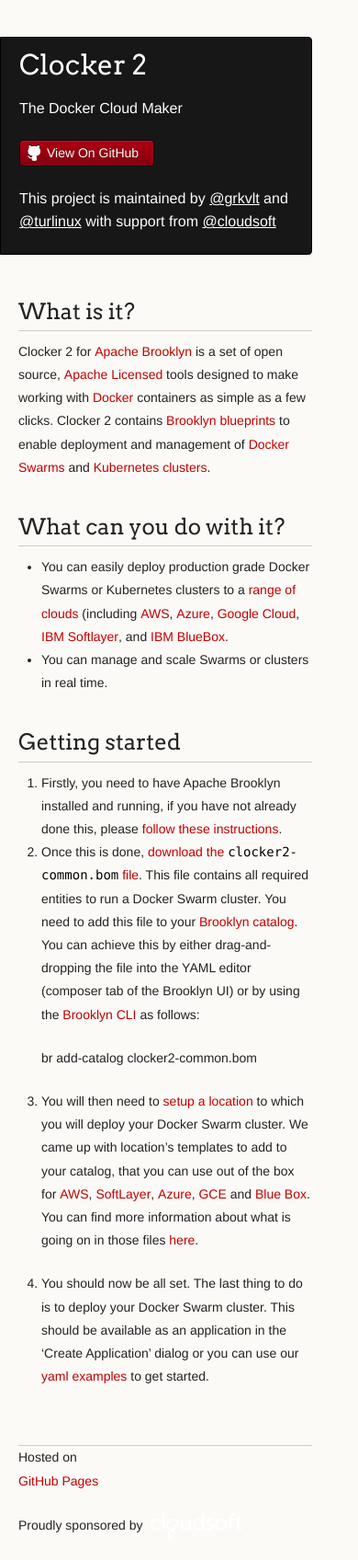
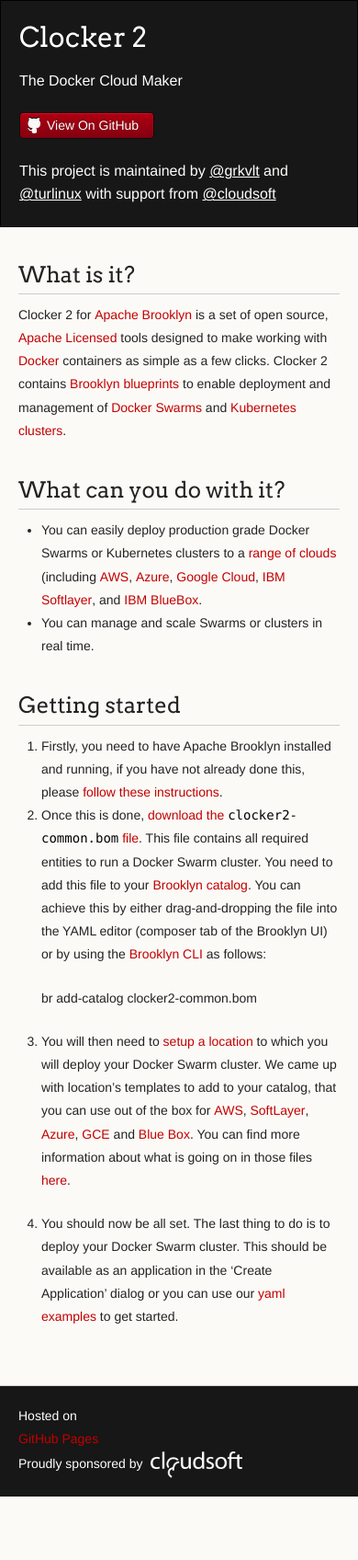
Before and after one commit to brooklyncentral/clocker2, a Jekyll site: the page built from index.md, in a window 390 px wide. Shown: the whole page at 92% size. Built offline with Jekyll 4.4.1, drawn with Linux system fonts in a browser that asks for light colours; after the commit the page ends 1627 px from its top, so only the background shows below that.

Commit message:
Update style for desktop et mobile browsers

```diff
--- a/stylesheets/styles.css
+++ b/stylesheets/styles.css
@@ -22,12 +22,11 @@ time, mark, audio, video {
     vertical-align: baseline;
 }
 
-
 /* Base text styles */
 
 body {
-  padding:10px 50px 0 0;
-  font-family:"Helvetica Neue", Helvetica, Arial, sans-serif;
+    padding: 0px 50px 0 0;
+    font-family: "Helvetica Neue", Helvetica, Arial, sans-serif;
     font-size: 14px;
     color: #232323;
     background-color: #FBFAF7;
@@ -38,21 +37,21 @@ body {
 }
 
 h1, h2, h3, h4, h5, h6 {
-  color:#232323;
-  margin:36px 0 10px;
+    color: #232323;
+    margin: 36px 0 10px;
 }
 
 p, ul, ol, table, dl {
-  margin:0 0 22px;
+    margin: 0 0 22px;
 }
 
 h1, h2, h3 {
     font-family: Arvo, Monaco, serif;
-  line-height:1.3;
+    line-height: 1.3;
     font-weight: normal;
 }
 
-h1,h2, h3 {
+h1, h2, h3 {
     display: block;
     border-bottom: 1px solid #ccc;
     padding-bottom: 5px;
@@ -76,9 +75,9 @@ h4, h5, h6 {
 }
 
 a {
-  color:#C30000;
-  font-weight:200;
-  text-decoration:none;
+    color: #C30000;
+    font-weight: 200;
+    text-decoration: none;
 }
 
 a:hover {
@@ -94,7 +93,7 @@ em {
 }
 
 strong {
-  font-weight:700;
+    font-weight: 700;
 }
 
 ul {
@@ -134,10 +133,10 @@ dl p {
 }
 
 hr {
-  border:0;
-  background:#ccc;
-  height:1px;
-  margin:0 0 24px;
+    border: 0;
+    background: #ccc;
+    height: 1px;
+    margin: 0 0 24px;
 }
 
 /* Images */
@@ -164,25 +163,24 @@ p img {
 
 code, pre {
     font-family: Monaco, "Bitstream Vera Sans Mono", "Lucida Console", Terminal, monospace;
-  color:#000;
-  font-size:14px;
+    color: #000;
+    font-size: 14px;
 }
 
 pre {
     padding: 4px 12px;
     background: #FDFEFB;
-  border-radius:4px;
-  border:1px solid #D7D8C8;
+    border-radius: 4px;
+    border: 1px solid #D7D8C8;
     overflow: auto;
     overflow-y: hidden;
     margin-bottom: 32px;
 }
 
-
 /* Tables */
 
 table {
-  width:100%;
+    width: 100%;
 }
 
 table {
@@ -205,30 +203,23 @@ td {
     background: #ccc;
 }
 
-
 /* Wrapper */
 .wrapper {
-  width:960px;
+    width: 960px;
 }
-
 
 /* Header */
 
 header {
     background-color: #171717;
     color: #FDFDFB;
-  width:170px;
-  float:left;
-  position:fixed;
+    width: 210px;
+    height: 100vh;
+    float: left;
+    position: fixed;
     border: 1px solid #000;
-	-webkit-border-top-right-radius: 4px;
-	-webkit-border-bottom-right-radius: 4px;
-	-moz-border-radius-topright: 4px;
-	-moz-border-radius-bottomright: 4px;
-	border-top-right-radius: 4px;
-	border-bottom-right-radius: 4px;
-	padding: 34px 25px 22px 50px;
-	margin: 30px 25px 0 0;
+    padding: 34px 30px 22px 30px;
+    margin: 0 30px 0 0;
     -webkit-font-smoothing: antialiased;
 }
 
@@ -245,8 +236,7 @@ h1.header {
     margin-top: 0;
 }
 
-
-h1.header, a.header, a.name, header a{
+h1.header, a.header, a.name, header a {
     color: #fff;
 }
 
@@ -259,42 +249,42 @@ a.name {
 }
 
 header ul {
-  list-style:none;
-  padding:0;
+    list-style: none;
+    padding: 0;
 }
 
 header li {
     list-style-type: none;
-  width:132px;
-  height:15px;
+    width: 132px;
+    height: 15px;
     margin-bottom: 12px;
     line-height: 1em;
     padding: 6px 6px 6px 7px;
 
     background: #AF0011;
     background: -moz-linear-gradient(top, #AF0011 0%, #820011 100%);
-  background: -webkit-gradient(linear, left top, left bottom, color-stop(0%,#f8f8f8), color-stop(100%,#dddddd));
-  background: -webkit-linear-gradient(top, #AF0011 0%,#820011 100%);
-  background: -o-linear-gradient(top, #AF0011 0%,#820011 100%);
-  background: -ms-linear-gradient(top, #AF0011 0%,#820011 100%);
-  background: linear-gradient(top, #AF0011 0%,#820011 100%);
+    background: -webkit-gradient(linear, left top, left bottom, color-stop(0%, #f8f8f8), color-stop(100%, #dddddd));
+    background: -webkit-linear-gradient(top, #AF0011 0%, #820011 100%);
+    background: -o-linear-gradient(top, #AF0011 0%, #820011 100%);
+    background: -ms-linear-gradient(top, #AF0011 0%, #820011 100%);
+    background: linear-gradient(top, #AF0011 0%, #820011 100%);
 
-	border-radius:4px;
-  border:1px solid #0D0D0D;
+    border-radius: 4px;
+    border: 1px solid #0D0D0D;
 
-	-webkit-box-shadow: inset 0px 1px 1px 0 rgba(233,2,38, 1);
-	box-shadow: inset 0px 1px 1px 0 rgba(233,2,38, 1);
+    -webkit-box-shadow: inset 0px 1px 1px 0 rgba(233, 2, 38, 1);
+    box-shadow: inset 0px 1px 1px 0 rgba(233, 2, 38, 1);
 
 }
 
 header li:hover {
     background: #C3001D;
     background: -moz-linear-gradient(top, #C3001D 0%, #950119 100%);
-  background: -webkit-gradient(linear, left top, left bottom, color-stop(0%,#f8f8f8), color-stop(100%,#dddddd));
-  background: -webkit-linear-gradient(top, #C3001D 0%,#950119 100%);
-  background: -o-linear-gradient(top, #C3001D 0%,#950119 100%);
-  background: -ms-linear-gradient(top, #C3001D 0%,#950119 100%);
-  background: linear-gradient(top, #C3001D 0%,#950119 100%);
+    background: -webkit-gradient(linear, left top, left bottom, color-stop(0%, #f8f8f8), color-stop(100%, #dddddd));
+    background: -webkit-linear-gradient(top, #C3001D 0%, #950119 100%);
+    background: -o-linear-gradient(top, #C3001D 0%, #950119 100%);
+    background: -ms-linear-gradient(top, #C3001D 0%, #950119 100%);
+    background: linear-gradient(top, #C3001D 0%, #950119 100%);
 }
 
 a.buttons {
@@ -315,109 +305,113 @@ a.buttons:hover {
     text-decoration: none;
 }
 
-
 /* Section - for main page content */
 
 section {
-  width:650px;
-  float:right;
-  padding-bottom:50px;
+    width: 650px;
+    float: right;
+    padding-bottom: 50px;
 }
-
 
 /* Footer */
 
 footer {
-  width:170px;
-  float:left;
-  position:fixed;
-  bottom:10px;
-	padding-left: 50px;
+    width: 170px;
+    float: left;
+    position: fixed;
+    bottom: 10px;
+    padding-left: 30px;
+    padding-right: 30px;
+    color: #fff;
 }
 
-@media print, screen and (max-width: 960px) {
+@media print, screen and (max-width: 990px) {
+    body {
+        padding: 0;
+    }
 
     div.wrapper {
-    width:auto;
-    margin:0;
+        width: auto;
+        margin: 0;
     }
 
     header, section, footer {
-    float:none;
-    position:static;
-    width:auto;
+        float: none;
+        position: static;
+        width: auto;
     }
 
     footer {
+        background-color: #171717;
         border-top: 1px solid #ccc;
-		margin:0 84px 0 50px;
-		padding:0;
+        padding: 20px 50px 20px 50px;
+    }
+
+    footer p {
+        margin-bottom: 0;
     }
 
     header {
-    padding-right:320px;
+        padding-right: 320px;
+        padding-left: 50px;
+        margin: 0;
+        height: inherit;
     }
 
     section {
-    padding:20px 84px 20px 50px;
-    margin:0 0 20px;
+        padding: 20px 50px 20px 50px;
+        margin: 0 0 20px;
     }
 
     header a small {
-    display:inline;
+        display: inline;
     }
 
     header ul {
-    position:absolute;
-    right:130px;
-    top:84px;
+        position: absolute;
+        right: 40px;
+        top: 40px;
     }
 }
 
 @media print, screen and (max-width: 720px) {
     body {
-    word-wrap:break-word;
+        word-wrap: break-word;
     }
 
     header {
-    padding:10px 20px 0;
-		margin-right: 0;
+        padding: 20px 20px 0;
     }
 
     section {
-    padding:10px 0 10px 20px;
-    margin:0 0 30px;
+        padding: 0 20px 20px 20px;
     }
 
     footer {
-		margin: 0 0 0 30px;
+        padding: 20px;
     }
 
     header ul, header p.view {
-    position:static;
+        position: static;
     }
 }
 
 @media print, screen and (max-width: 480px) {
 
     header ul li.download {
-    display:none;
+        display: none;
     }
 
-	footer {
-		margin: 0 0 0 20px;
-	}
-
-	footer a{
-		display:block;
+    footer a {
+        display: block;
     }
 
 }
 
 @media print {
     body {
-    padding:0.4in;
-    font-size:12pt;
-    color:#444;
+        padding: 0.4in;
+        font-size: 12pt;
+        color: #444;
     }
 }
```
Lines whose indentation alone changed are shown as unchanged.
